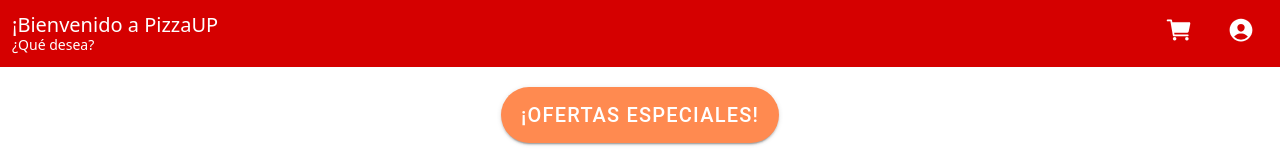
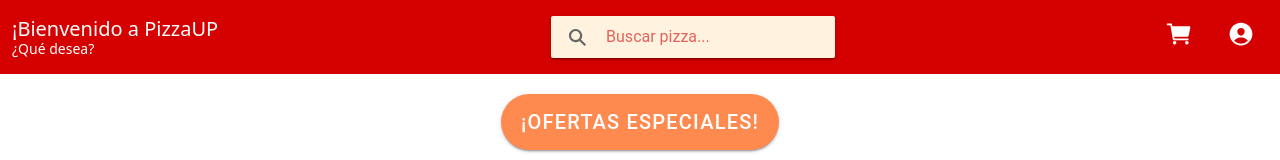
Before and after one commit to MNVS2005/Proyecto_Figma2, a React (Vite) app: page /tab1 in a window 1280 px wide. Shown: the top 160 px of the page. Built offline with nearby package versions, Linux system fonts and the light colour scheme.

Commit message:
Agregamos el buscador y el filtrado

```diff
--- a/src/pages/Tab1.tsx
+++ b/src/pages/Tab1.tsx
@@ -1,4 +1,4 @@
-import { IonPage, IonContent, IonGrid, IonRow, IonCol, IonButton, IonIcon } from "@ionic/react";
+import { IonPage, IonContent, IonGrid, IonRow, IonCol, IonButton, IonIcon, IonSearchbar } from "@ionic/react";
 import PizzaCard from "../components/PizzaCard";
 import { personCircle, cart } from "ionicons/icons";
 import { useHistory } from "react-router-dom";
@@ -55,6 +55,16 @@
   const history = useHistory();
   const { items } = useCart();
   const [isCartOpen, setIsCartOpen] = useState(false);
+  const [search, setSearch] = useState(""); // Estado para búsqueda
+
+  // Filtra las pizzas según el término de búsqueda
+  const filteredPizzas = search.trim() === ""
+    ? pizzas
+    : pizzas.filter(
+        (pizza) =>
+          pizza.name.toLowerCase().includes(search.toLowerCase()) ||
+          pizza.ingredients.toLowerCase().includes(search.toLowerCase())
+      );
 
   return (
     <IonPage>
@@ -64,6 +74,17 @@
             ¡Bienvenido a PizzaUP
             <div style={{ fontSize: "14px" }}>¿Qué desea?</div>
           </span>
+
+          {/* Input de búsqueda */}
+          <div style={{ flex: 1, maxWidth: 300, margin: "0 16px" }}>
+            <IonSearchbar
+              value={search}
+              onIonChange={e => setSearch(e.detail.value!)}
+              placeholder="Buscar pizza..."
+              inputmode="search"
+              style={{ "--background": "#fff3e0", "--color": "#d50000", borderRadius: 20 }}
+            />
+          </div>
 
           <div className="d-flex align-items-center">
             <button className="btn btn-link text-white position-relative me-2" onClick={() => setIsCartOpen(true)} style={{ textDecoration: "none" }}>
@@ -96,7 +117,7 @@
 
         <IonGrid>
           <IonRow>
-            {pizzas.map((pizza, index) => (
+            {filteredPizzas.map((pizza, index) => (
               <IonCol size="12" sizeMd="6" sizeLg="4" key={index}>
                 <PizzaCard {...pizza} />
               </IonCol>
```
